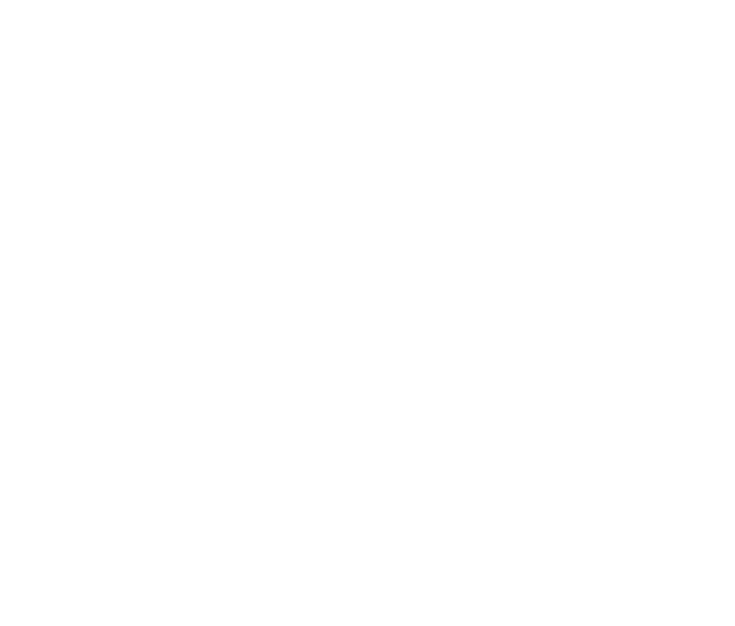
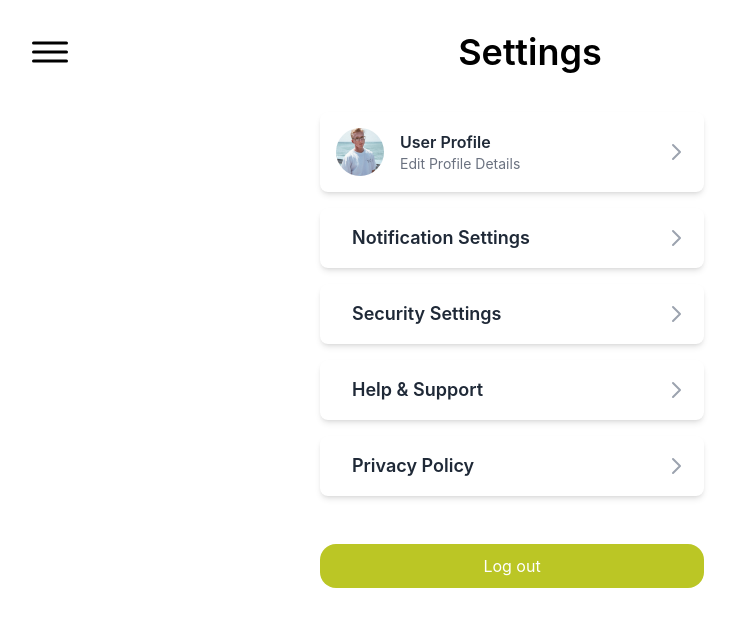
Before and after one commit to Shayan-Mst/ChatApp, a React (Vite) app in the folder my-react-app/: page /setting in a window 1280 px wide. Before the commit this address had no page. Shown: the top 626 px of the page, without its empty margins (128-863 px from the left). Built offline with nearby package versions, Linux system fonts and the light colour scheme.

Commit message:
setting page done

```diff
--- a/my-react-app/src/App.jsx
+++ b/my-react-app/src/App.jsx
@@ -9,6 +9,7 @@ import Home from './components/Home'
 import { ChatContext } from './context'
 import Chat from './components/Chat'
 import Profile from './components/Profile'
+import Setting from './components/Setting'
 
 function App() {
 
@@ -28,7 +29,9 @@ function App() {
   <Route path='/register' element={<Register/>}/>
   <Route path='/home' element={<Home/>}/>
   <Route path='/chat' element={<Chat/>}/>
-  <Route path='/profile' element={<Profile/>}/>
+
+  <Route path='/setting' element={<Setting/>}/>
+  <Route path='/setting/profile' element={<Profile/>}/>
 
 </Routes>
 
--- a/my-react-app/src/components/Home.jsx
+++ b/my-react-app/src/components/Home.jsx
@@ -99,7 +99,7 @@ useEffect(() => {
 </div>
 
 <section className='my-8'>
-<div class="search-box mx-auto">
+<div className="search-box mx-auto">
     <input type="text" placeholder="Search..."/>
     <svg className=" icon" xmlns="http://www.w3.org/2000/svg" width="24px" height="24px" viewBox="0 0 24 24" stroke="none" fill="black">
       <path d="M10.035,18.069a7.981,7.981,0,0,0,3.938-1.035l3.332,3.332a2.164,2.164,0,0,0,3.061-3.061l-3.332-3.332A8.032,8.032,0,0,0,4.354,4.354a8.034,8.034,0,0,0,5.681,13.715ZM5.768,5.768A6.033,6.033,0,1,1,4,10.035,5.989,5.989,0,0,1,5.768,5.768Z"/>
--- /dev/null
+++ b/my-react-app/src/components/Notifications.jsx
@@ -0,0 +1,15 @@
+import React from 'react'
+
+const Notifications = () => {
+  return (
+    <>
+     <div className='relative md:px-16 h-full '>
+
+
+     </div>
+    </>
+
+  )
+}
+
+export default Notifications
--- /dev/null
+++ b/my-react-app/src/components/Setting.jsx
@@ -0,0 +1,221 @@
+import React, { useContext } from 'react'
+import chris from './../assets/chris.jpg'
+import { useNavigate,Link } from 'react-router-dom'
+import Cookies from 'js-cookie'
+import Sidebar from './accessiblity/Sidebar'
+import { ChatContext } from '../context'
+
+const Setting = () => {
+
+    const navigate = useNavigate()
+    const {setSidebar} = useContext(ChatContext)
+
+
+
+
+
+    function logout(){
+
+        Cookies.remove('token')
+        navigate('/sign')
+
+    }
+  return (
+    <>
+    <Sidebar/>
+
+     <div className='relative md:px-16 md:mx-16 h-full '>
+
+
+     <div className='items-center flex justify-between'>
+
+    <svg className='cursor-pointer'
+      xmlns="http://www.w3.org/2000/svg"
+      viewBox="0 0 24 24"
+      width="36"
+      height="36"
+      fill="currentColor"
+      onClick={()=>setSidebar(true)}
+    >
+
+      <rect y="5" width="24" height="2" rx="1"></rect>
+
+      <rect y="11" width="24" height="2" rx="1"></rect>
+
+      <rect y="17" width="24" height="2" rx="1"></rect>
+    </svg>
+
+
+    <p className='text-4xl font-semibold'>Settings</p>
+
+
+    <div></div>
+
+    </div>
+
+
+    <br/>
+
+    <Link to="/setting/profile" className="cursor-pointer flex items-center justify-between p-4 my-4 bg-white shadow-md hover:shadow-lg transition-shadow duration-300 rounded-lg  max-w-sm mx-auto">
+      {/* Left section: Profile image */}
+      <div className="flex items-center">
+        <img
+          src={chris} // Replace with actual profile image URL
+          alt="Profile"
+          className="w-12 h-12 rounded-full object-cover"
+        />
+        {/* Text: User Profile and Edit Profile */}
+        <div className="ml-4">
+          <p className="font-semibold text-gray-800">User Profile</p>
+          <p className="text-sm text-gray-500">Edit Profile Details</p>
+        </div>
+      </div>
+
+      {/* Right section: Arrow */}
+      <div className="ml-auto">
+        <svg
+          xmlns="http://www.w3.org/2000/svg"
+          className="w-6 h-6 text-gray-400"
+          fill="none"
+          viewBox="0 0 24 24"
+          stroke="currentColor"
+          strokeWidth={2}
+        >
+          <path
+            strokeLinecap="round"
+            strokeLinejoin="round"
+            d="M9 5l7 7-7 7"
+          />
+        </svg>
+      </div>
+    </Link>
+
+    <Link  to="/setting/notification" className="cursor-pointer flex items-center justify-between p-4 my-4 bg-white shadow-md hover:shadow-lg transition-shadow duration-300 rounded-lg max-w-sm mx-auto">
+      {/* Left section: Profile image */}
+      <div className="flex items-center">
+
+        {/* Text: User Profile and Edit Profile */}
+        <div className="ml-4">
+          <p className="text-lg font-semibold text-gray-800">Notification Settings</p>
+
+        </div>
+      </div>
+
+      {/* Right section: Arrow */}
+      <div className="ml-auto">
+        <svg
+          xmlns="http://www.w3.org/2000/svg"
+          className="w-6 h-6 text-gray-400"
+          fill="none"
+          viewBox="0 0 24 24"
+          stroke="currentColor"
+          strokeWidth={2}
+        >
+          <path
+            strokeLinecap="round"
+            strokeLinejoin="round"
+            d="M9 5l7 7-7 7"
+          />
+        </svg>
+      </div>
+    </Link>
+
+    <Link to="/setting/security" className="cursor-pointer flex items-center justify-between p-4 my-4 bg-white shadow-md hover:shadow-lg transition-shadow duration-300 rounded-lg max-w-sm mx-auto">
+      {/* Left section: Profile image */}
+      <div className="flex items-center">
+
+        {/* Text: User Profile and Edit Profile */}
+        <div className="ml-4">
+          <p className="text-lg font-semibold text-gray-800">Security Settings</p>
+
+        </div>
+      </div>
+
+      {/* Right section: Arrow */}
+      <div className="ml-auto">
+        <svg
+          xmlns="http://www.w3.org/2000/svg"
+          className="w-6 h-6 text-gray-400"
+          fill="none"
+          viewBox="0 0 24 24"
+          stroke="currentColor"
+          strokeWidth={2}
+        >
+          <path
+            strokeLinecap="round"
+            strokeLinejoin="round"
+            d="M9 5l7 7-7 7"
+          />
+        </svg>
+      </div>
+    </Link>
+
+    <Link to="/setting/help&support" className="cursor-pointer flex items-center justify-between p-4 my-4 bg-white shadow-md hover:shadow-lg transition-shadow duration-300 rounded-lg max-w-sm mx-auto">
+      {/* Left section: Profile image */}
+      <div className="flex items-center">
+
+        {/* Text: User Profile and Edit Profile */}
+        <div className="ml-4">
+          <p className="text-lg font-semibold text-gray-800">Help & Support</p>
+
+        </div>
+      </div>
+
+      {/* Right section: Arrow */}
+      <div className="ml-auto">
+        <svg
+          xmlns="http://www.w3.org/2000/svg"
+          className="w-6 h-6 text-gray-400"
+          fill="none"
+          viewBox="0 0 24 24"
+          stroke="currentColor"
+          strokeWidth={2}
+        >
+          <path
+            strokeLinecap="round"
+            strokeLinejoin="round"
+            d="M9 5l7 7-7 7"
+          />
+        </svg>
+      </div>
+    </Link>
+
+    <Link to="/setting/privacy" className="cursor-pointer flex items-center justify-between p-4 my-4 bg-white shadow-md hover:shadow-lg transition-shadow duration-300 rounded-lg max-w-sm mx-auto">
+      {/* Left section: Profile image */}
+      <div className="flex items-center">
+
+        {/* Text: User Profile and Edit Profile */}
+        <div className="ml-4">
+          <p className="text-lg font-semibold text-gray-800">Privacy Policy</p>
+
+        </div>
+      </div>
+
+      {/* Right section: Arrow */}
+      <div className="ml-auto">
+        <svg
+          xmlns="http://www.w3.org/2000/svg"
+          className="w-6 h-6 text-gray-400"
+          fill="none"
+          viewBox="0 0 24 24"
+          stroke="currentColor"
+          strokeWidth={2}
+        >
+          <path
+            strokeLinecap="round"
+            strokeLinejoin="round"
+            d="M9 5l7 7-7 7"
+          />
+        </svg>
+      </div>
+    </Link>
+
+<div className='mx-auto max-w-sm my-12'>
+    <button onClick={logout} className='btn-one '>Log out</button>
+    </div>
+</div>
+    </>
+  )
+}
+
+export default Setting
--- /dev/null
+++ b/my-react-app/src/components/UserProfile.jsx
@@ -0,0 +1,9 @@
+import React from 'react'
+
+const UserProfile = () => {
+  return (
+    <div>UserProfile</div>
+  )
+}
+
+export default UserProfile
```
